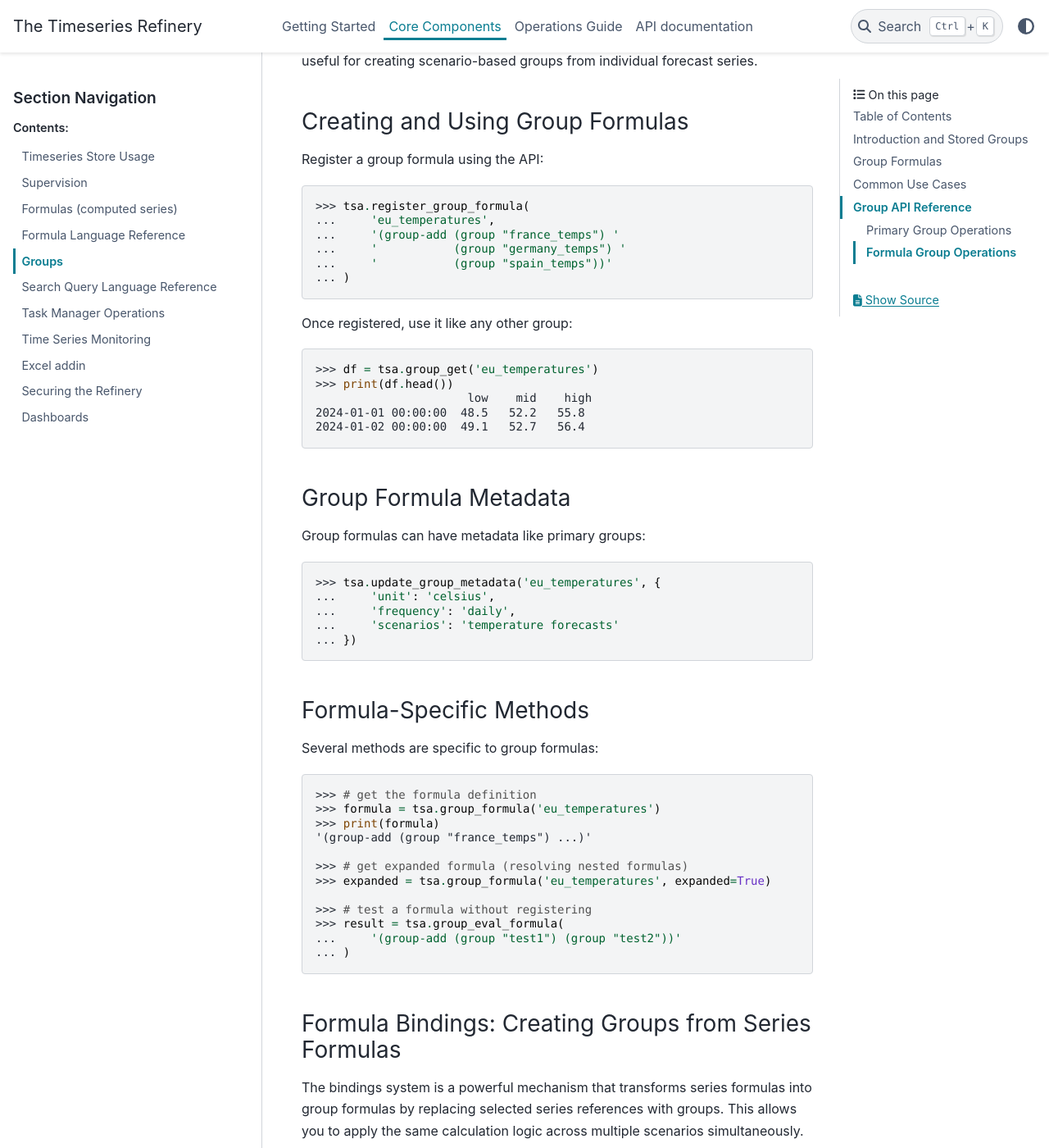
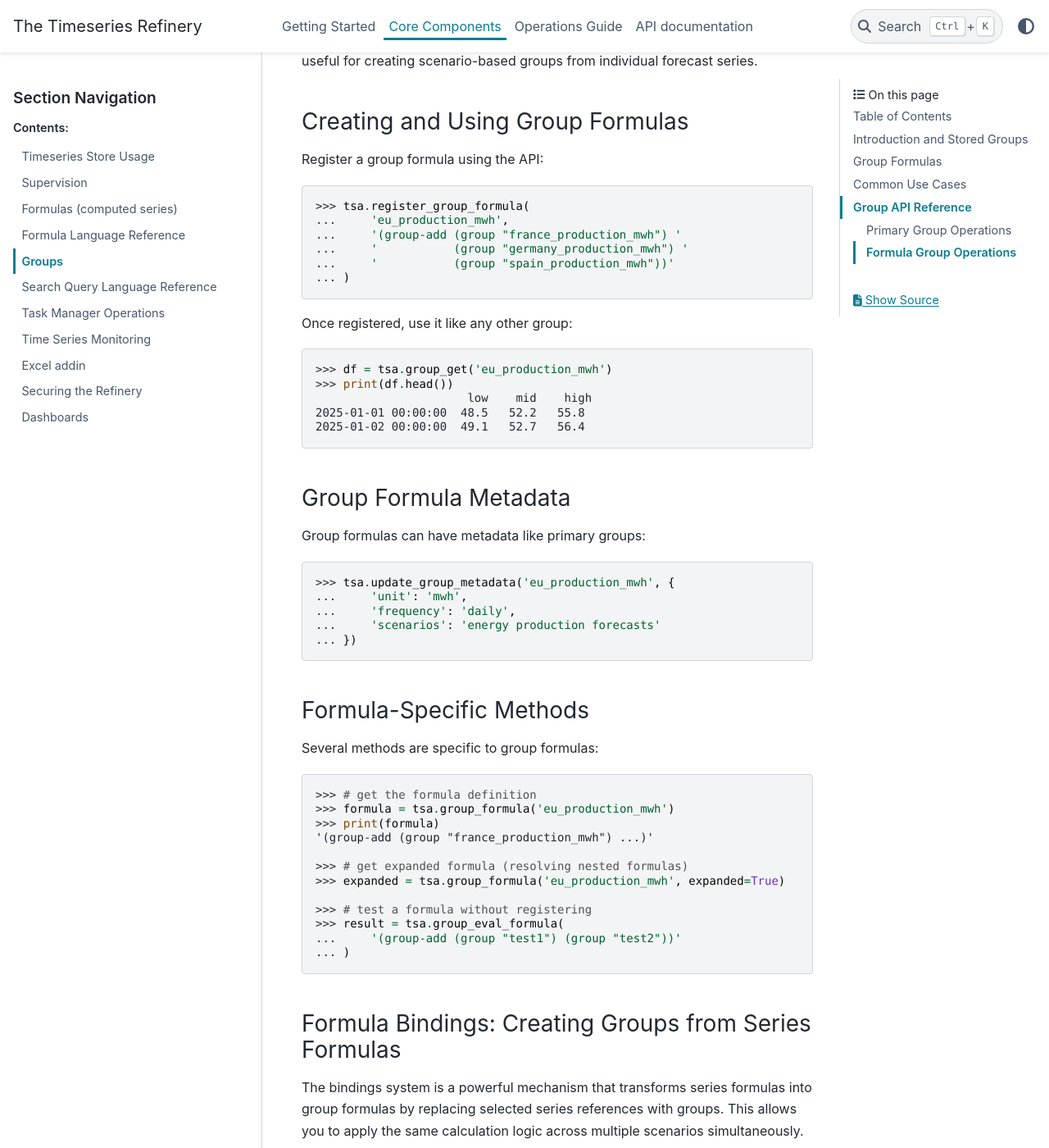
Before and after one commit to pythonianfr/tshistory_refinery, a Sphinx documentation site: the page built from docs/core_components/groups.rst, in a window 1280 px wide and 1400 px high, scrolled down 2573 px. Shown: the whole window at 82% size. Built offline with Sphinx 7.4.7 and the PyData theme 0.15.4, drawn with Linux system fonts in a browser that asks for light colours; some of the changed text lies outside the part shown.

Commit message:
docs/core_components/groups: improve examples

```diff
--- a/docs/core_components/groups.rst
+++ b/docs/core_components/groups.rst
@@ -31,12 +31,12 @@ Here's how creating a primary group looks like:
  tsa = timeseries()
 
  group_data = pd.DataFrame({
-     'temperature': [20, 21, 22],
-     'pressure': [1013, 1014, 1015],
-     'humidity': [60, 65, 70]
- }, index=pd.date_range('2025-01-01', periods=3, freq='D'))
+     'low': [17.0, 21.6, 18.2],
+     'mid': [20.5, 22.1, 23.4],
+     'high': [21.3, 22.6, 24.9]
+ }, index=pd.date_range('2025-01-01', periods=3, freq='M'))
 
- tsa.group_replace('weather_station_fr', group_data, 'operator')
+ tsa.group_update('subsidiary1.revenues.fcst', group_data, 'operator')
 
 .. note::
 
@@ -130,21 +130,21 @@ Register a group formula using the API:
 .. code:: python
 
     >>> tsa.register_group_formula(
-    ...     'eu_temperatures',
-    ...     '(group-add (group "france_temps") '
-    ...     '           (group "germany_temps") '
-    ...     '           (group "spain_temps"))'
+    ...     'eu_production_mwh',
+    ...     '(group-add (group "france_production_mwh") '
+    ...     '           (group "germany_production_mwh") '
+    ...     '           (group "spain_production_mwh"))'
     ... )
 
 Once registered, use it like any other group:
 
 .. code:: python
 
-    >>> df = tsa.group_get('eu_temperatures')
+    >>> df = tsa.group_get('eu_production_mwh')
     >>> print(df.head())
                           low    mid    high
-    2024-01-01 00:00:00  48.5   52.2   55.8
-    2024-01-02 00:00:00  49.1   52.7   56.4
+    2025-01-01 00:00:00  48.5   52.2   55.8
+    2025-01-02 00:00:00  49.1   52.7   56.4
 
 Group Formula Metadata
 ~~~~~~~~~~~~~~~~~~~~~~
@@ -153,10 +153,10 @@ Group formulas can have metadata like primary groups:
 
 .. code:: python
 
-    >>> tsa.update_group_metadata('eu_temperatures', {
-    ...     'unit': 'celsius',
+    >>> tsa.update_group_metadata('eu_production_mwh', {
+    ...     'unit': 'mwh',
     ...     'frequency': 'daily',
-    ...     'scenarios': 'temperature forecasts'
+    ...     'scenarios': 'energy production forecasts'
     ... })
 
 Formula-Specific Methods
@@ -167,12 +167,12 @@ Several methods are specific to group formulas:
 .. code:: python
 
     >>> # get the formula definition
-    >>> formula = tsa.group_formula('eu_temperatures')
+    >>> formula = tsa.group_formula('eu_production_mwh')
     >>> print(formula)
-    '(group-add (group "france_temps") ...)'
+    '(group-add (group "france_production_mwh") ...)'
 
     >>> # get expanded formula (resolving nested formulas)
-    >>> expanded = tsa.group_formula('eu_temperatures', expanded=True)
+    >>> expanded = tsa.group_formula('eu_production_mwh', expanded=True)
 
     >>> # test a formula without registering
     >>> result = tsa.group_eval_formula(
```
Also changed, not shown: other parts of docs/core_components/groups.rst (+8 -8 lines).
